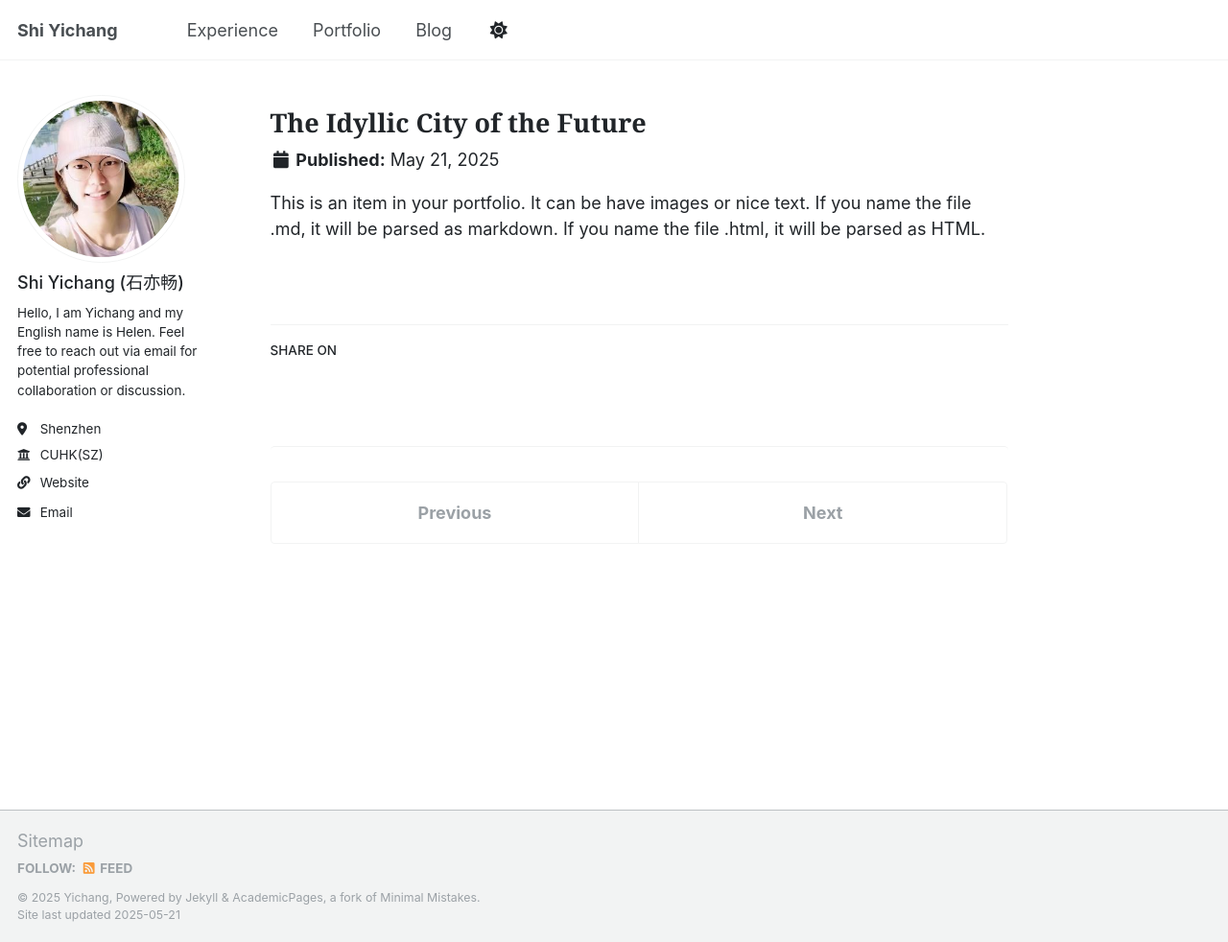
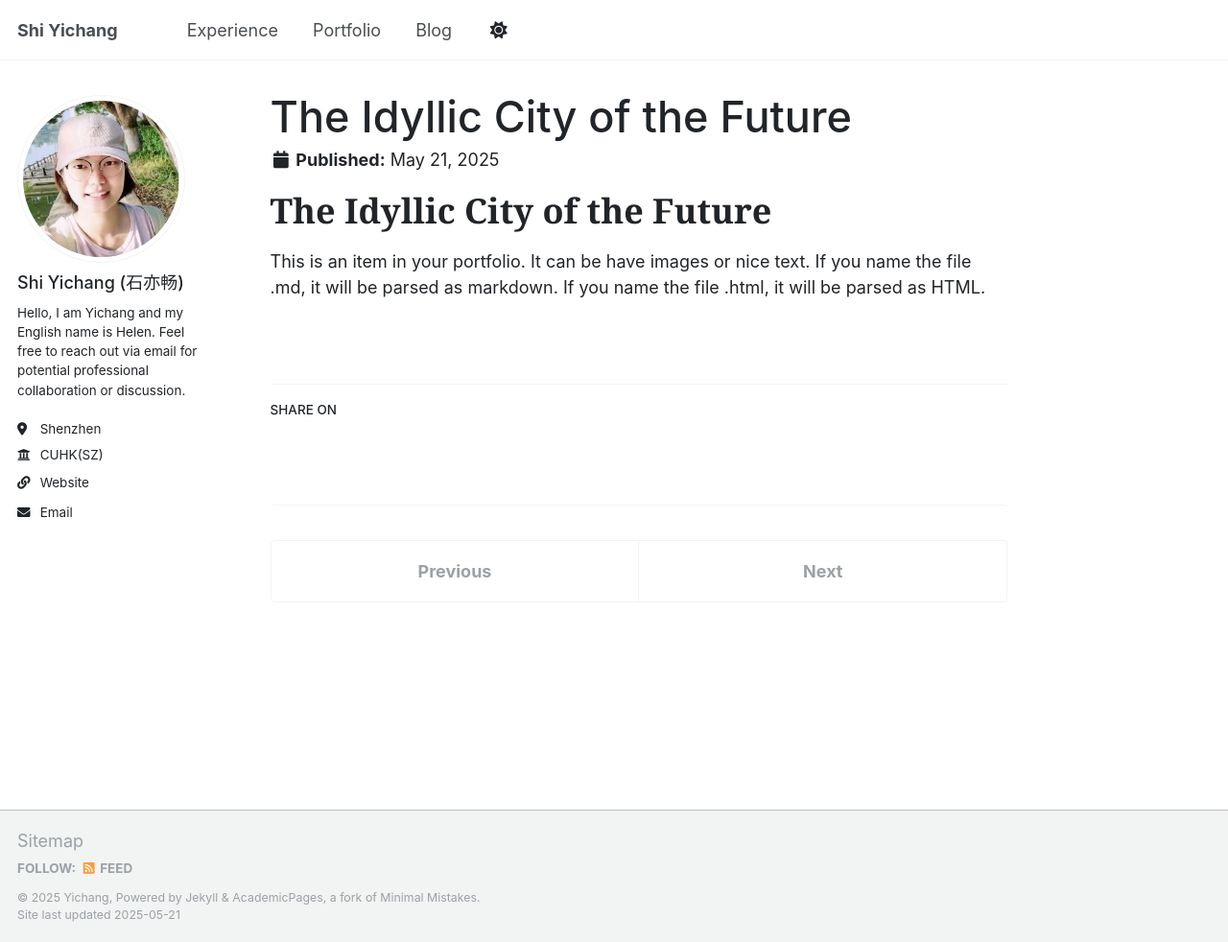
Before and after one commit to Helensyc/helensyc.github.io, a Jekyll site: the page built from _portfolio/portfolio-1.md, in a window 1280 px wide and 982 px high. Shown: the whole window at 96% size. Built offline with Jekyll 4.4.1, drawn with Linux system fonts in a browser that asks for light colours.

Commit message:
Update portfolio-1.md

```diff
--- a/_portfolio/portfolio-1.md
+++ b/_portfolio/portfolio-1.md
@@ -1,5 +1,6 @@
 ---
-title: "<span style='font-family: Georgia, serif; font-weight: 600; font-size: 1.5rem;'>The Idyllic City of the Future</span>"
+title: "The Idyllic City of the Future"
+hide_title: true
 excerpt: |
   <div style="display: flex; align-items: flex-start; gap: 1rem; margin-top: 1.5rem;">
     <img src="/images/design1.png" style="width: 45%; display: block; margin: 0;" />
@@ -11,5 +12,8 @@
 tags:
   - Urbanization
 ---
+<h1 style="font-size: 2rem; font-family: Georgia, serif; font-weight: 600; margin-bottom: 1rem;">
+  The Idyllic City of the Future
+</h1>
 
 This is an item in your portfolio. It can be have images or nice text. If you name the file .md, it will be parsed as markdown. If you name the file .html, it will be parsed as HTML.
```
